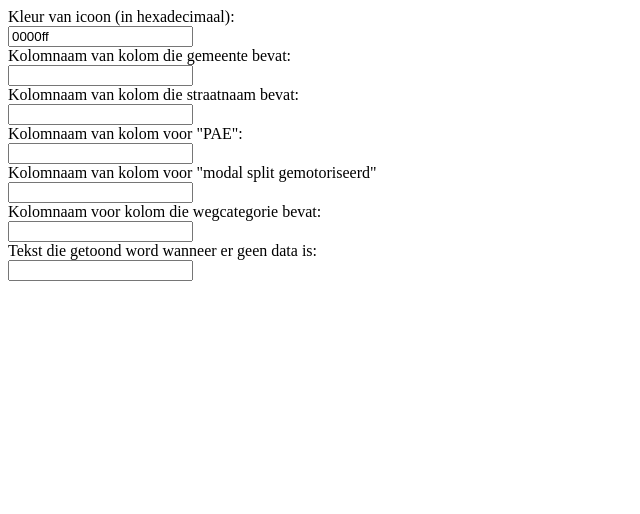
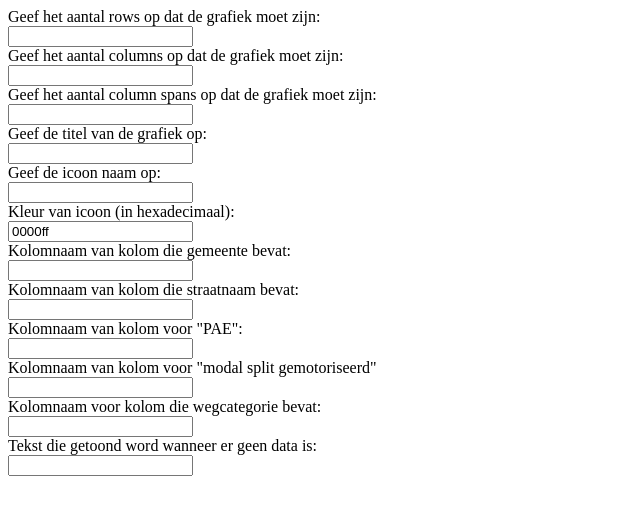
Before and after one commit to matthias-vanermen/Voices-That-Count, an Electron app: page views/Charts/chartTraffic.html in a window 800 px wide. Shown: the whole page, without its empty margins (0-640 px from the left). Drawn offline with Linux system fonts and the light colour scheme.

Commit message:
chart traffic afgemaakt

```diff
--- a/views/Charts/chartTraffic.html
+++ b/views/Charts/chartTraffic.html
@@ -8,6 +8,16 @@
 </head>
 <body>
     <form action="">
+        <label for="row">Geef het aantal rows op dat de grafiek moet zijn:</label><br>
+        <input type="text" id="row" name="row"><br>
+        <label for="column">Geef het aantal columns op dat de grafiek moet zijn:</label><br>
+        <input type="text" id="column" name="column"><br>
+        <label for="columnspan">Geef het aantal column spans op dat de grafiek moet zijn:</label> <br>
+        <input type="text" id="columnspan" name="columnspan"><br>
+        <label for="title">Geef de titel van de grafiek op:</label><br>
+        <input type="text" id="title" name="title"><br>
+        <label for="icon">Geef de icoon naam op:</label><br>
+        <input type="text" id="icon" name="icon"><br>
         <label for="colorIcon">Kleur van icoon (in hexadecimaal):</label><br>
         <input type="text" id="colorIcon" name="colorIcon" value="0000ff"><br>
         <label for="city">Kolomnaam van kolom die gemeente bevat:</label><br>
```
